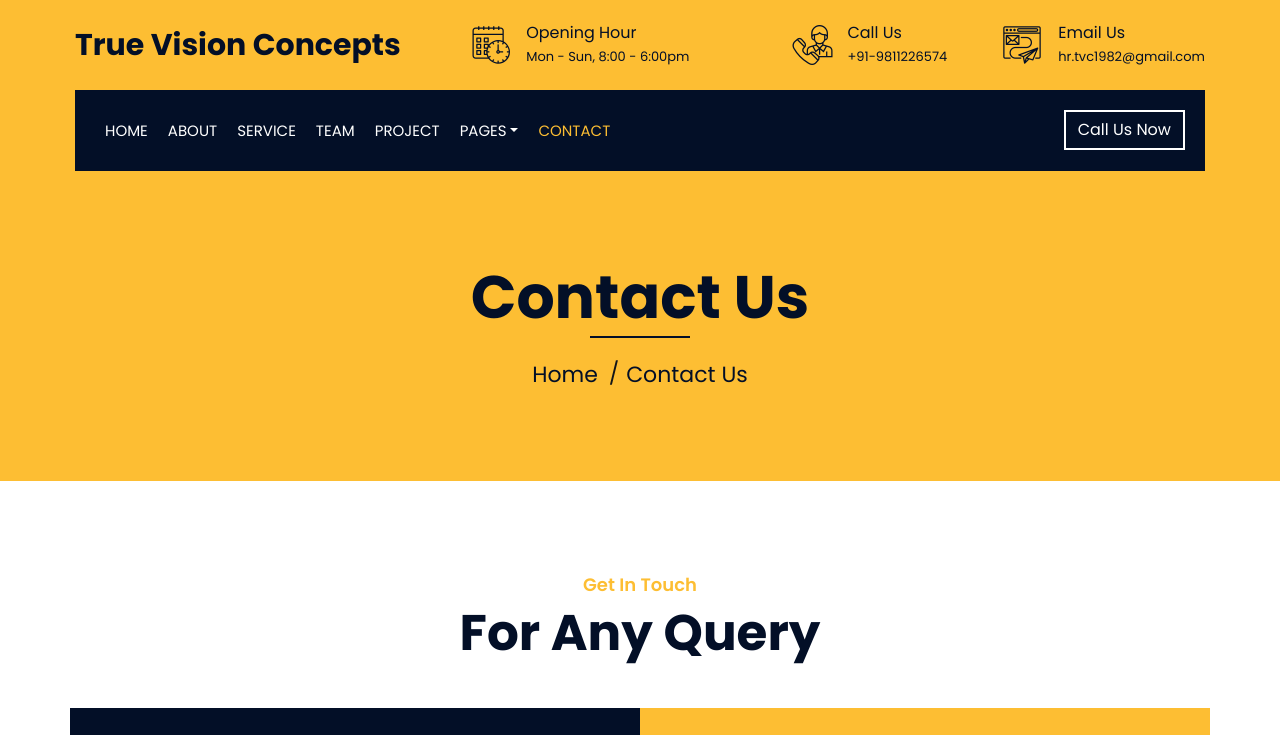
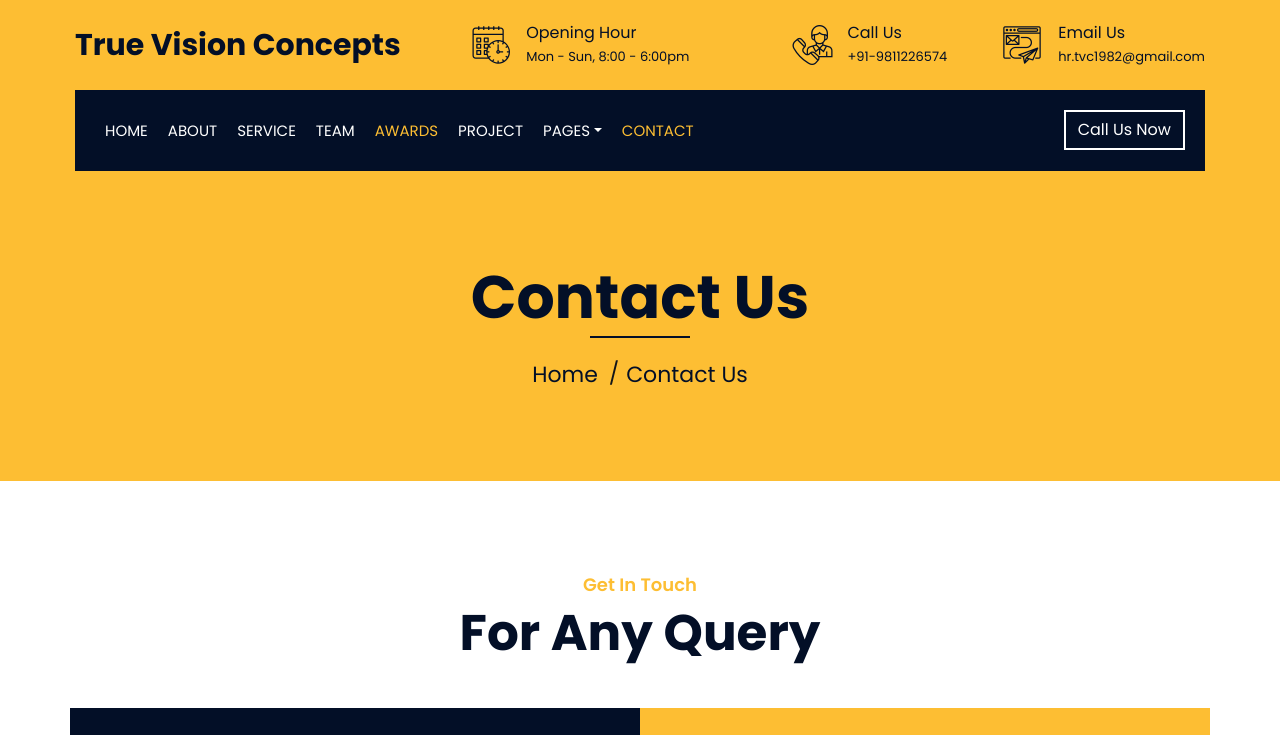
Before and after one commit to Alins-india/TrueVisionConcepts-new-website, a plain HTML site: page contact.html in a window 1280 px wide. Shown: the top 735 px of the page. Drawn offline with nearby package versions, Linux system fonts and the light colour scheme.

Commit message:
Update contact.html

```diff
--- a/contact.html
+++ b/contact.html
@@ -98,6 +98,7 @@
                                 <a href="about.html" class="nav-item nav-link">About</a>
                                 <a href="service.html" class="nav-item nav-link">Service</a>
                                 <a href="team.html" class="nav-item nav-link">Team</a>
+			        <a href="awards.html" class="nav-item nav-link active">Awards</a>
                                 <a href="portfolio.html" class="nav-item nav-link">Project</a>
                                 <div class="nav-item dropdown">
                                     <a href="#" class="nav-link dropdown-toggle" data-toggle="dropdown">Pages</a>
```
